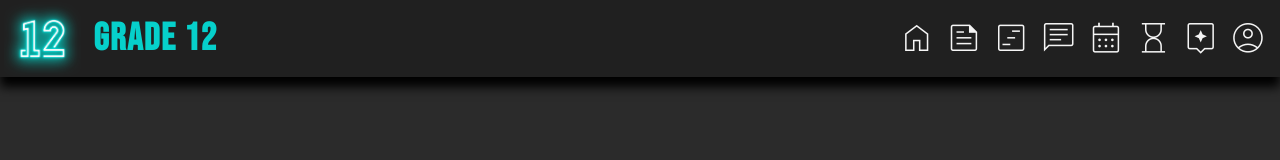
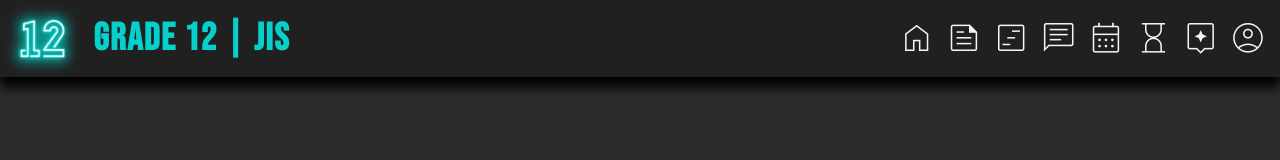
Before and after one commit to jisgrade12/home, a website: page public/index.html in a window 1280 px wide. Drawn offline with nearby package versions, Linux system fonts and the light colour scheme; a web font is replaced by a local one.

Commit message:
Navbar fixed

```diff
--- a/public/stylesheets/style.css
+++ b/public/stylesheets/style.css
@@ -100,3 +100,16 @@ nav:hover #nav-name {
 	margin-left: 1vw;
 	color: var(--main-color);
 }
+nav #nav-name::after {
+	content: " | jis";
+	color: var(--text-color);
+	visibility: hidden;
+	transition: all 0.5s ease-in-out;
+	filter: opacity(0);
+}
+nav:hover #nav-name::after {
+	content: " | jis";
+	color: var(--main-color);
+	visibility: visible;
+	filter: opacity(100);
+}
```
